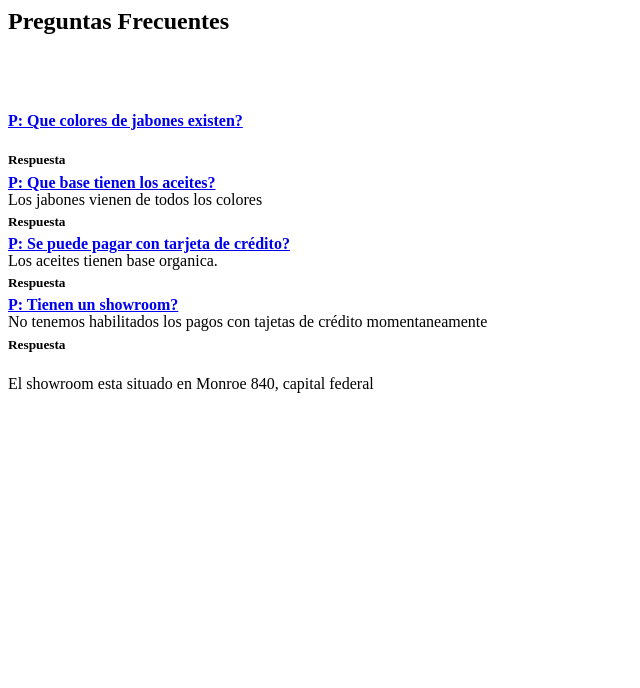
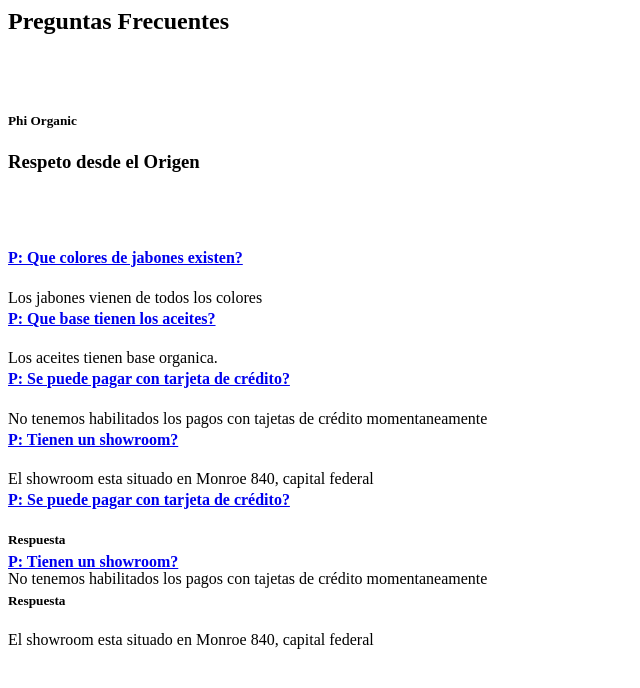
Before and after one commit to mgferrini/pi, a PHP site: page /faq.php in a window 1280 px wide. Shown: the top 688 px of the page, without its empty margins (0-640 px from the left). Run offline with PHP 8.4, Linux system fonts and the light colour scheme.

Commit message:
Update faq.php
cha chan

```diff
--- a/faq.php
+++ b/faq.php
@@ -1,43 +1,77 @@
+<link href="https://fonts.googleapis.com/css?family=Pinyon+Script" rel="stylesheet"> <!-- esto deberia ir en el head -->
 
-<div class="container-fluid regcontainer">
+<div class="container-fluid">
 	<section class="row">
 		<h1 class="regh1">
 			Preguntas Frecuentes
 		</h1>
 		<br><br>
 	</section>
-
+	<section class="row">
+	<article class="banner1">
+        <h5 class="titulocursiva">Phi Organic</h5>
+        <h3 class="tituloppal">Respeto desde el Origen</h3>
+    </article>
+	<br><br>
+	</section>
 	<section class="registro row">
-		<article class="form regformulario col-xs-12 col-md-8 col-lg-8">
+		<article class="form col-xs-12 col-md-8 col-lg-8">
 			<div class="panel-group" id="faqAccordion">
 				<div class="panel panel-default ">
 					<div class="panel-heading accordion-toggle question-toggle collapsed" data-toggle="collapse" data-parent="#faqAccordion" data-target="#question0">
 						<h4 class="panel-title">
-							<a href="#" class="ing regtitulo">P: Que colores de jabones existen?</a>
+							<a href="#question0" class="ing faqpreg">P: Que colores de jabones existen?</a>
 						</h4>
-
 					</div>
 					<div id="question0" class="panel-collapse collapse" style="height: 0px;">
 						<div class="panel-body">
-							<h5><span class="label label-primary">Respuesta</span></h5>
-
-							<p>Los jabones vienen de todos los colores</p>
+							<p class="faqresp">Los jabones vienen de todos los colores</p>
 						</div>
 					</div>
 				</div>
 				<div class="panel panel-default ">
 					<div class="panel-heading accordion-toggle collapsed question-toggle" data-toggle="collapse" data-parent="#faqAccordion" data-target="#question1">
 						<h4 class="panel-title">
-							<a href="#" class="ing regtitulo">P: Que base tienen los aceites?</a>
+							<a href="#question1" class="ing faqpreg">P: Que base tienen los aceites?</a>
+						</h4>
+					</div>
+					<div id="question1" class="panel-collapse collapse" style="height: 0px;">
+						<div class="panel-body">
+							<p class="faqresp">Los aceites tienen base organica.</p>
+						</div>
+					</div>
+				</div>
+				<div class="panel panel-default ">
+					<div class="panel-heading accordion-toggle collapsed question-toggle" data-toggle="collapse" data-parent="#faqAccordion" data-target="#question2">
+						<h4 class="panel-title">
+							<a href="#question2" class="ing faqpreg">P: Se puede pagar con tarjeta de cr&eacute;dito?</a>
 						</h4>
 
 					</div>
-					<div id="question1" class="panel-collapse collapse" style="height: 0px;">
+					<div id="question2" class="panel-collapse collapse" style="height: 0px;">
 						<div class="panel-body">
-							<h5><span class="label label-primary">Respuesta</span></h5>
+							<p class="faqresp">No tenemos habilitados los pagos con tajetas de cr&eacute;dito momentaneamente</p>
+						</div>
+					</div>
+				</div>
+				<div class="panel panel-default ">
+					<div class="panel-heading accordion-toggle collapsed question-toggle" data-toggle="collapse" data-parent="#faqAccordion" data-target="#question3">
+						<h4 class="panel-title">
+							<a href="#question3" class="ing faqpreg">P: Tienen un showroom?</a>
+						</h4>
+					</div>
+					<div id="question3" class="panel-collapse collapse" style="height: 0px;">
+						<div class="panel-body">
+							<p class="faqresp">El showroom esta situado en Monroe 840, capital federal </p>
+						</div>
+					</div>
+				</div>
 
-							<p>Los aceites tienen base organica.</p>
-						</div>
+			</div>
+		<article class="form col-xs-12 col-md-8 col-lg-8">
+	</section>
+	<!--/panel-group-->
+</div>
 					</div>
 				</div>
 				<div class="panel panel-default ">
```
